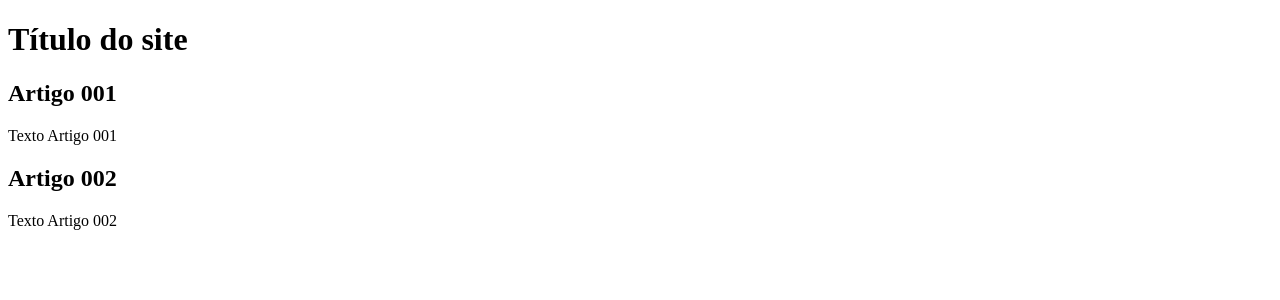
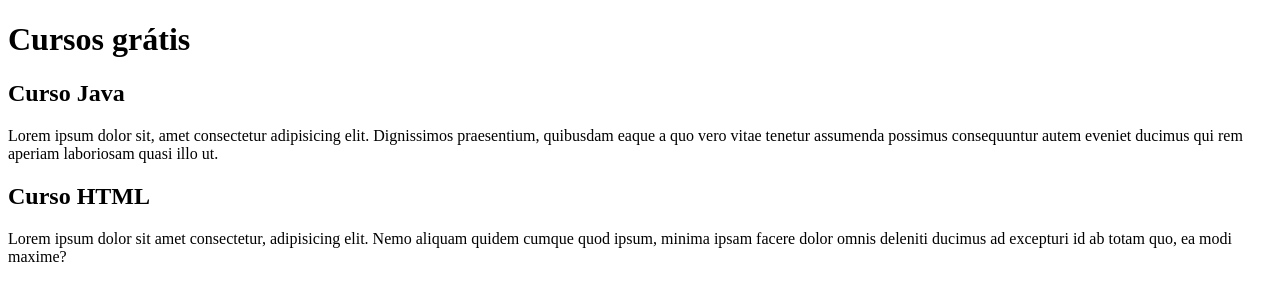
Before and after one commit to Gustavoluizgonzaga/projeto_site, a plain HTML site: page index.html in a window 1280 px wide. Drawn offline with Linux system fonts and the light colour scheme.

Commit message:
Comecei a escrever

```diff
--- a/index.html
+++ b/index.html
@@ -9,15 +9,15 @@
 <body>
     <main>
         <header>
-            <h1>Título do site</h1>
+            <h1>Cursos grátis</h1>
         </header>
         <article>
-            <h2>Artigo 001</h2>
-            <p>Texto Artigo 001</p>
+            <h2>Curso Java</h2>
+            <p>Lorem ipsum dolor sit, amet consectetur adipisicing elit. Dignissimos praesentium, quibusdam eaque a quo vero vitae tenetur assumenda possimus consequuntur autem eveniet ducimus qui rem aperiam laboriosam quasi illo ut.</p>
         </article>
         <article>
-            <h2>Artigo 002</h2>
-            <p>Texto Artigo 002</p>
+            <h2>Curso HTML</h2>
+            <p>Lorem ipsum dolor sit amet consectetur, adipisicing elit. Nemo aliquam quidem cumque quod ipsum, minima ipsam facere dolor omnis deleniti ducimus ad excepturi id ab totam quo, ea modi maxime?</p>
         </article>
     </main>
 </body>
```
